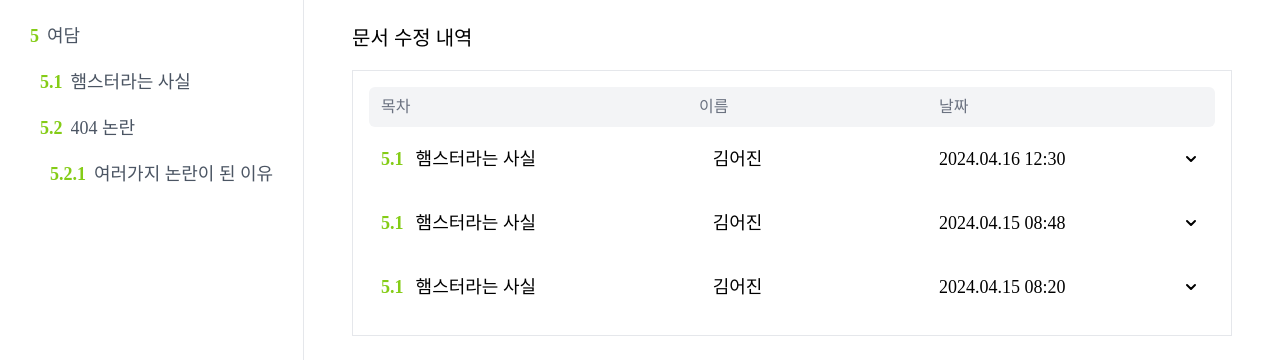
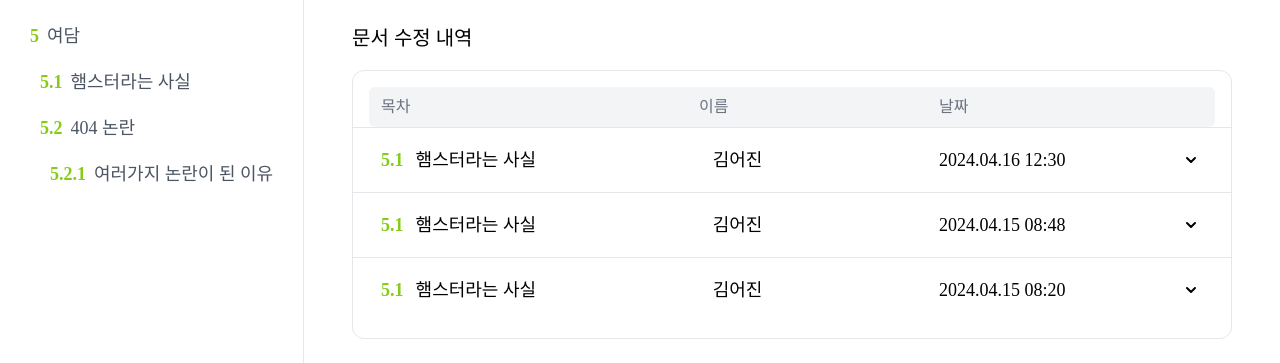
Before and after one commit to Daemawiki/Claudia, a Next.js app: page /document/1/userInfo in a window 1280 px wide. Shown: the part 589-952 px from the top of the page. Built offline with nearby package versions, Linux system fonts and the light colour scheme.

Commit message:
fix :: 스타일 약간 수정

```diff
--- a/src/app/document/[id]/userInfo/EditHistory.tsx
+++ b/src/app/document/[id]/userInfo/EditHistory.tsx
@@ -8,6 +8,7 @@ interface PropsType {
   editHistory: { value: string; added?: true; removed?: true }[];
   isOpen: boolean;
   handleOpen: () => void;
+  isFirst: boolean;
 }
 
 interface HistoryProps {
@@ -22,9 +23,14 @@ const EditHistory = ({
   editHistory,
   isOpen,
   handleOpen,
+  isFirst,
 }: PropsType) => {
+  const firstHistoryStyle = isFirst ? "border-t-[0px]" : "";
+
   return (
-    <div className="py-5 px-7 flex flex-col gap-3">
+    <div
+      className={`${firstHistoryStyle} py-5 px-7 flex flex-col gap-3 border-t-[1px] border-gray200`}
+    >
       <div
         className="flex items-center text-medium18 text-black"
         onClick={handleOpen}
--- a/src/app/document/[id]/userInfo/page.tsx
+++ b/src/app/document/[id]/userInfo/page.tsx
@@ -129,7 +129,7 @@ export default function UserInfo() {
           </div>
           <div className="flex flex-col gap-5">
             <span className="text-medium20">문서 수정 내역</span>
-            <div className="py-4 flex flex-col border-[1px] border-gray200">
+            <div className="py-4 flex flex-col border-[1px] border-gray200 rounded-xl">
               <div className="px-4">
                 <div className="bg-gray100 p-3 flex text-gray500 rounded-md h-10 items-center">
                   <div className="flex-grow">목차</div>
@@ -149,6 +149,7 @@ export default function UserInfo() {
                     editHistory={editHistory}
                     isOpen={openHistory === key}
                     handleOpen={() => handleOpen(key)}
+                    isFirst={key === 0}
                   />
                 ),
               )}
```
